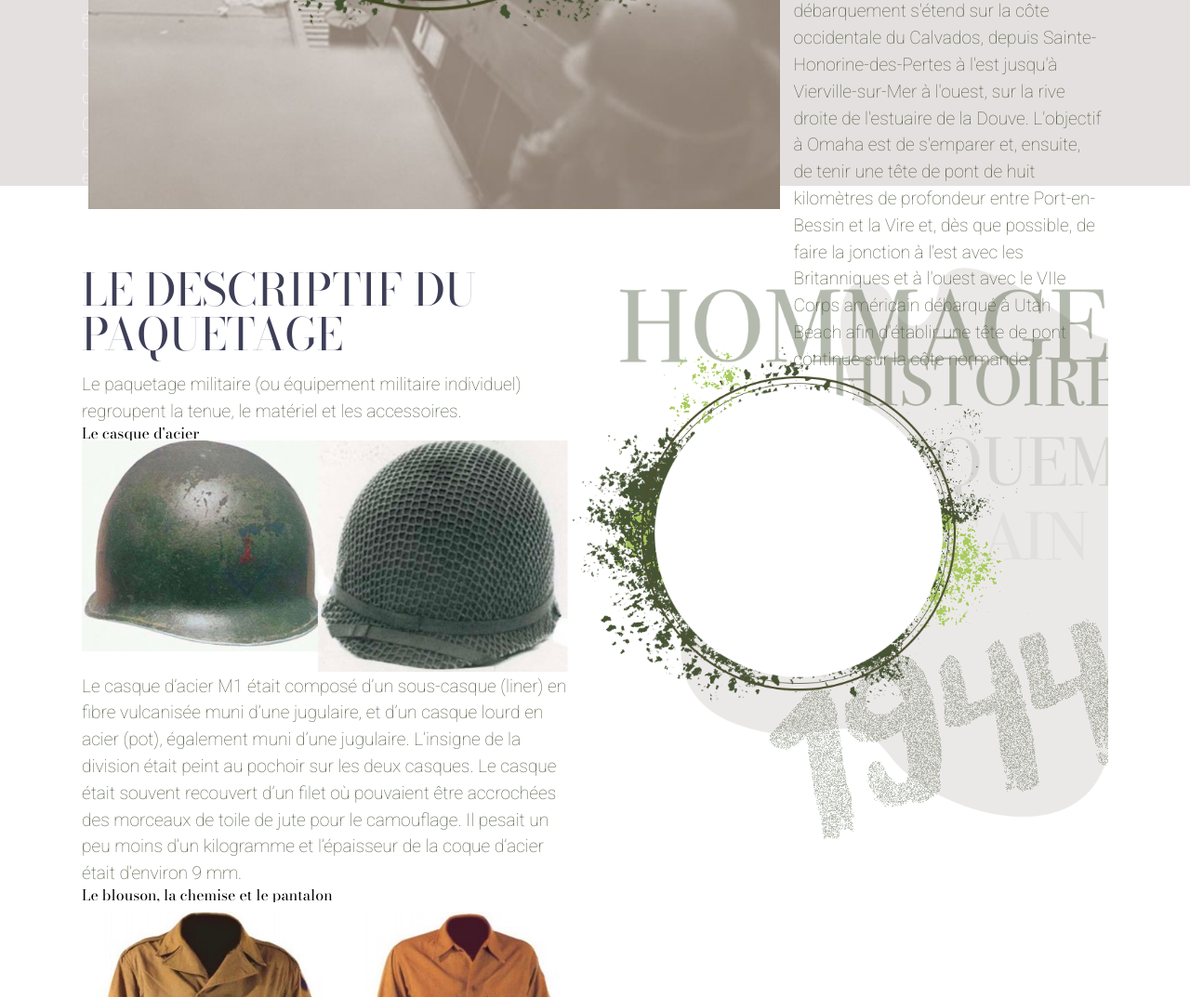
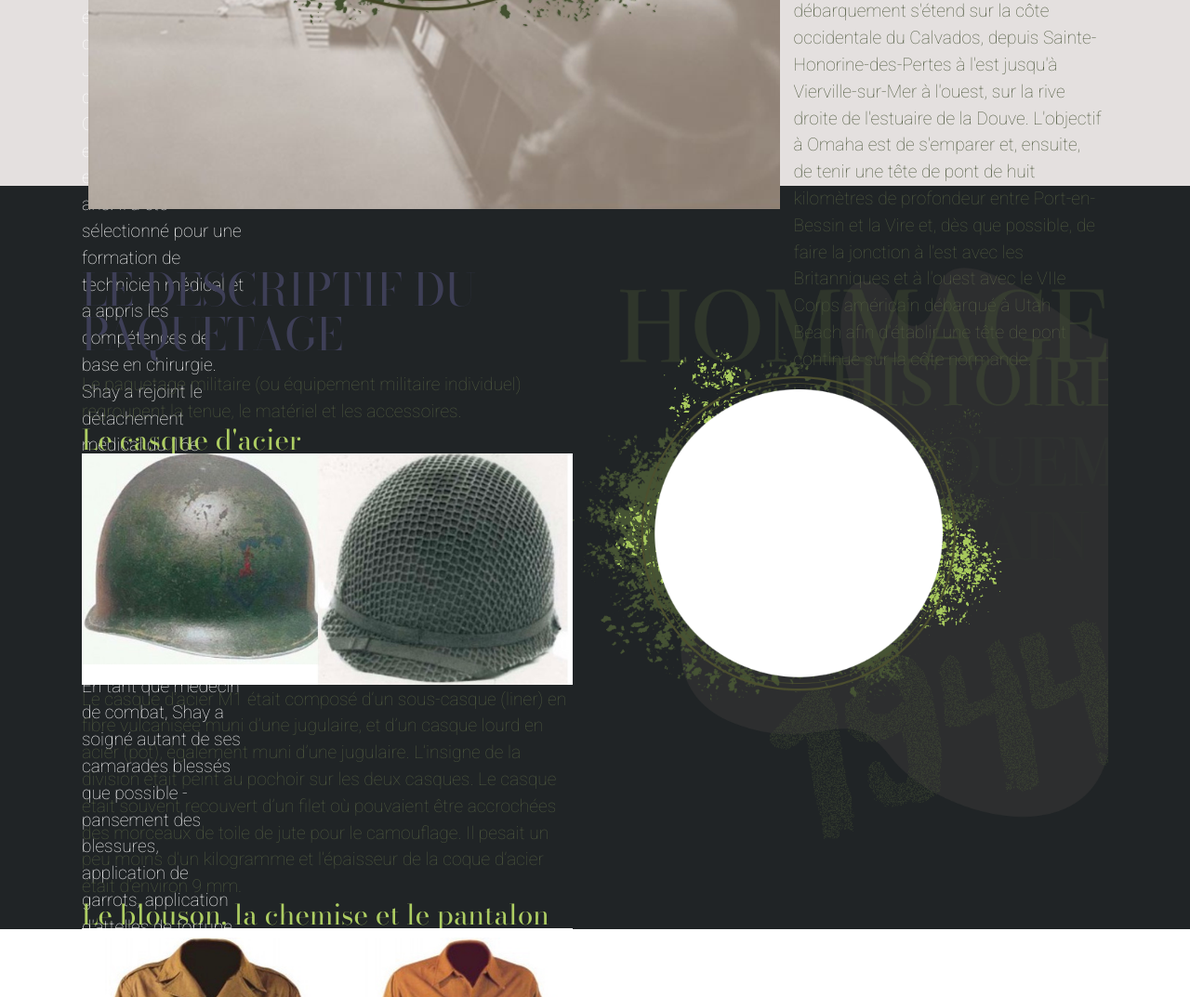
Before and after one commit to LelNic/Projet_site1, a PHP site: page / in a window 1280 px wide. Shown: the part 2200-3273 px from the top of the page at 93% size. Run offline with PHP 8.4, Linux system fonts and the light colour scheme; some libraries are stand-ins or nearby versions.

Commit message:
add style in section package

```diff
--- a/asset/style/vincent.css
+++ b/asset/style/vincent.css
@@ -354,3 +354,15 @@
 .visited {
   background-color: var(--lime) !important;
 }
+
+/* CSS package */
+
+#a_package {
+  background-color: var(--noir);
+  color: var(--beige);
+}
+
+#a_packetage_list li {
+  color: var(--lime);
+  font-size: 30px;
+}
```
